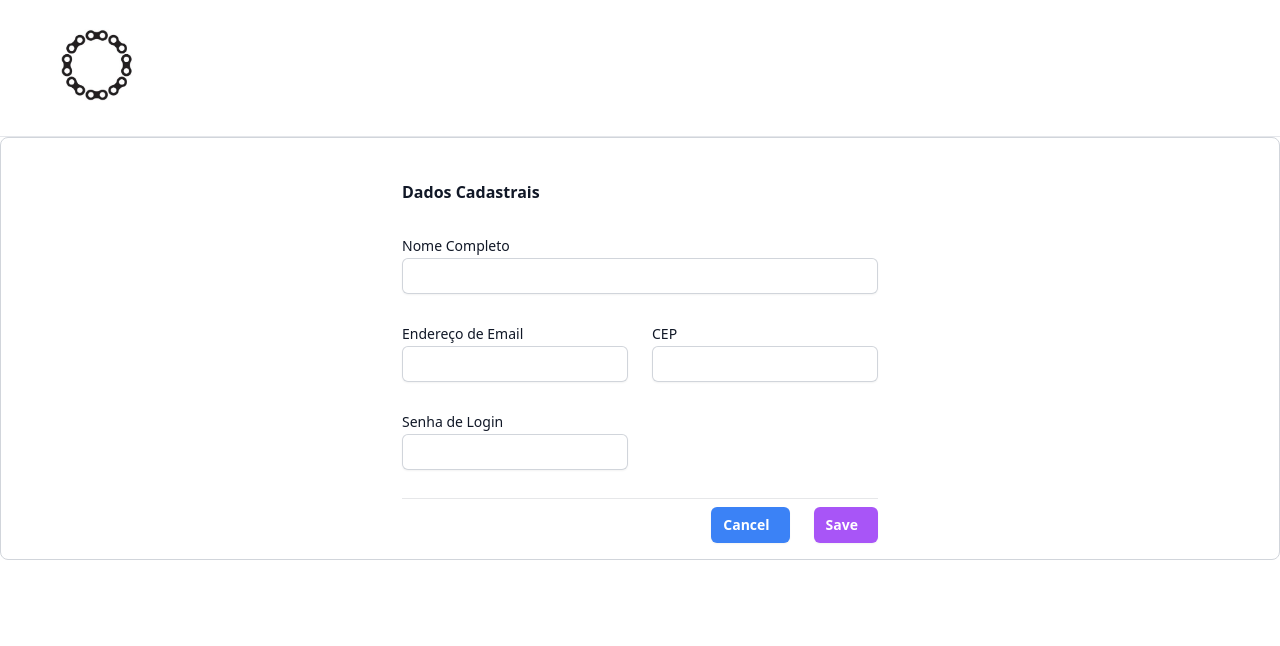
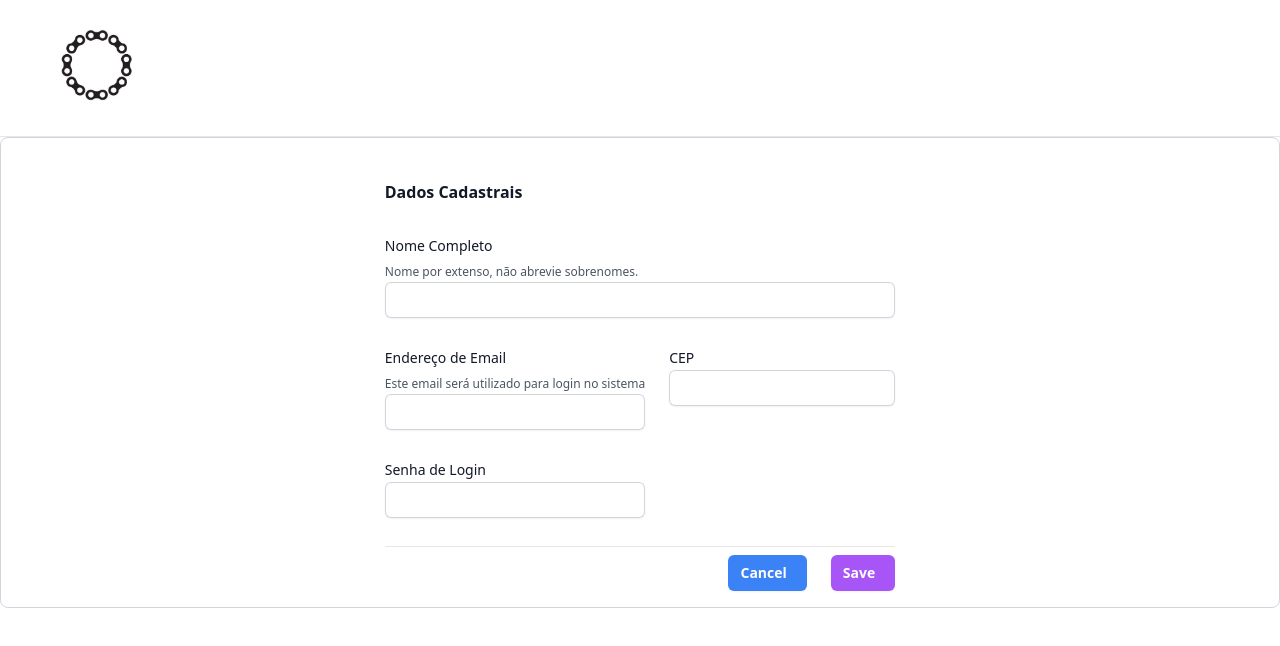
Before and after one commit to dsm-cefet-rj/ti-2024-1-grupo-10-1, a React (Vite) app in the folder frontend/: page /cadastro-cliente in a window 1280 px wide. Shown: the top 646 px of the page. Built offline with nearby package versions, Linux system fonts and the light colour scheme.

Commit message:
Formulário de cadastro de cliente - Incompleto

```diff
--- a/frontend/src/components/FomCadastroCliente.jsx
+++ b/frontend/src/components/FomCadastroCliente.jsx
@@ -20,29 +20,41 @@ import useUserStore from './UserUtils';
 
 export default function FormCliente() {
 
+
+	const handleSubmit = (e) => {
+		e.preventDefault();
+
+
+
+
+	};
+
+
+
 	return (
 		<div className='min-w-96'>
 			<div className="border border-gray-300 rounded-lg p-4"> {/* Adiciona uma borda ao redor do formulário */}
 				<br />
 
 				<div id="clientForm" className="grid place-content-center">
-					<form>
+					<form onSubmit={handleSubmit}>
 
 						{/* Conteudo do Formulário */}
 						<div className="border-b border-gray-900/10 pb-7">
 							<h1 className="text-base font-semibold leading-7 text-gray-900">Dados Cadastrais</h1>
-
 							<div className="mt-5 grid grid-cols-1 gap-x-6 gap-y-5 ">
 
 								{/* Div de Nome Completo */}
 								<div className="sm:col-span-2 mt-2">
 									<label htmlFor="name" className="block text-sm font-medium leading-6 text-gray-900">Nome Completo</label>
+									<span className="text-gray-600 text-xs font-light">Nome por extenso, não abrevie sobrenomes.</span>
 									<input type="text" name="name" id="name" autoComplete="given-name" className="block w-full rounded-md border-0 py-1.5 text-gray-900 shadow-sm ring-1 ring-inset ring-gray-300 placeholder:text-gray-400 focus:ring-2 focus:ring-inset focus:ring-indigo-600 sm:text-sm sm:leading-6" required />
 								</div>
 
 								{/* Div de input Email */}
 								<div className="mt-2 sm:col-start-1">
 									<label htmlFor="email" className="block text-sm font-medium leading-6 text-gray-900">Endereço de Email</label>
+									<span className="text-gray-600 text-xs font-light">Este email será utilizado para login no sistema</span>
 									<input id="email" name="email" type="email" autoComplete="email" className="block w-full rounded-md border-0 py-1.5 text-gray-900 shadow-sm ring-1 ring-inset ring-gray-300 placeholder:text-gray-400 focus:ring-2 focus:ring-inset focus:ring-indigo-600 sm:text-sm sm:leading-6" required />
 								</div>
 
@@ -63,7 +75,7 @@ export default function FormCliente() {
 						{/* Rodapé para envio */}
 						<div className="mt-2 flex items-center justify-end gap-x-6">
 							<button type="button" className="rounded-md bg-blue-500 px-3 py-2 text-sm font-semibold text-white shadow-sm hover:bg-indigo-500 focus-visible:outline focus-visible:outline-2 focus-visible:outline-offset-2 focus-visible:outline-indigo-600"> <Link to="/home"><span className="inline-block mr-2">Cancel</span></Link></button>
-							<button type="submit" className="rounded-md bg-purple-500 px-3 py-2 text-sm font-semibold text-white shadow-sm hover:bg-indigo-500 focus-visible:outline focus-visible:outline-2 focus-visible:outline-offset-2 focus-visible:outline-indigo-600"><Link to="/home"><span className="inline-block mr-2">Save</span></Link></button>
+							<button type="submit" className="rounded-md bg-purple-500 px-3 py-2 text-sm font-semibold text-white shadow-sm hover:bg-indigo-500 focus-visible:outline focus-visible:outline-2 focus-visible:outline-offset-2 focus-visible:outline-indigo-600"><span className="inline-block mr-2">Save</span></button>
 						</div>
 					</form>
 				</div>
```
